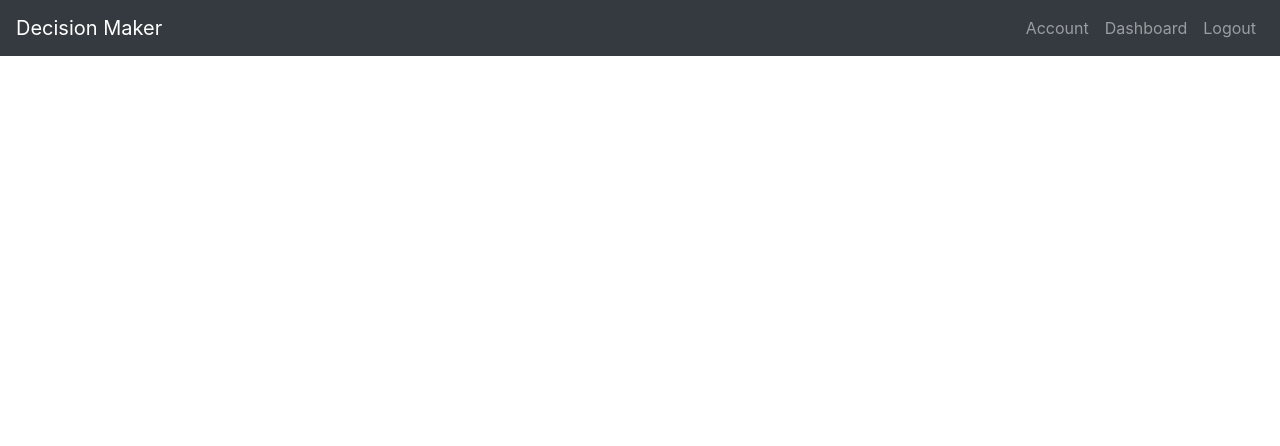
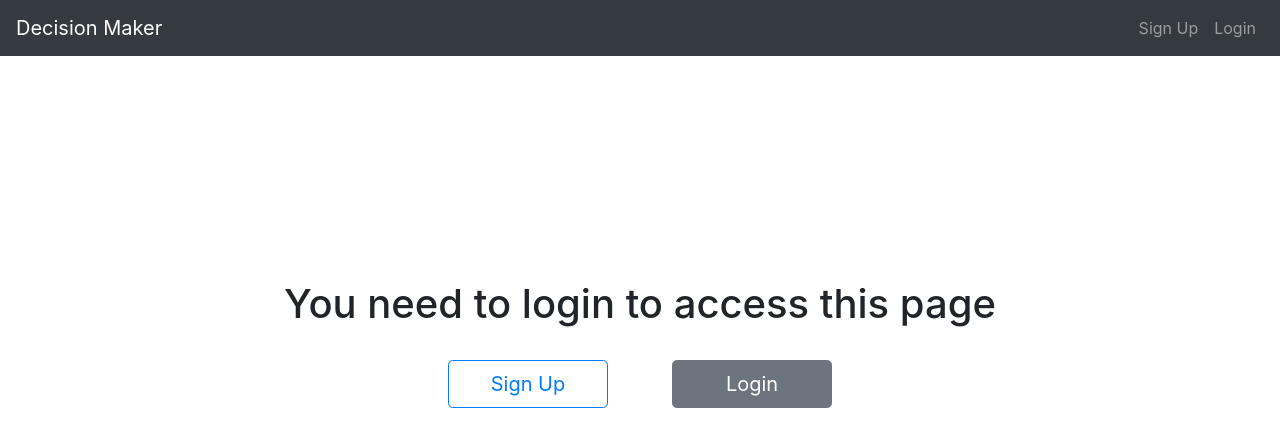
Before and after one commit to azj210/DailyDashboard, a React (Create React App) app in the folder frontend/: page /account in a window 1280 px wide. Shown: the top 446 px of the page. Built offline with nearby package versions, Linux system fonts and the light colour scheme.

Commit message:
fix references to authenticated and checkAuth

```diff
--- a/frontend/src/App.js
+++ b/frontend/src/App.js
@@ -54,10 +54,10 @@ function App() {
       authenticated ?
       <Route path="/" exact={true} component={() => <AccountHome checkAuth={checkAuth} authenticated={authenticated} />} />
       : <Route path="/" exact={true} component={() => <Home checkAuth={checkAuth} authenticated={authenticated} />} />}
-      <Route path="/sign-up" component={() => <SignUp authenticated={authenticated} />} />
-      <Route path="/login" component={() => <Login authenticate={changeAuth} authenticated={authenticated} />} />
+      <Route path="/sign-up" component={() => <SignUp checkAuth={checkAuth} authenticated={authenticated} />} />
+      <Route path="/login" component={() => <Login checkAuth={checkAuth} authenticated={authenticated} />} />
       <Route path="/logout" component={Logout} />
-      <Route path="/account-details" component={() => <AccountDetails checkAuth={checkAuth} authenticated={authenticated} />} />
+      <Route path="/account" component={() => <AccountDetails checkAuth={checkAuth} authenticated={authenticated} />} />
       <Route path="/dashboard-details" component={() => <DashboardDetails checkAuth={checkAuth} authenticated={authenticated} />} />
     </div>
   );
--- a/frontend/src/components/AccountDetails.jsx
+++ b/frontend/src/components/AccountDetails.jsx
@@ -2,12 +2,12 @@ import React from 'react';
 import { Link } from 'react-router-dom';
 import LoginError from './LoginError';
 
-function AccountDetails() {
+function AccountDetails(props) {
 
-    const authenticated = false;
+    props.checkAuth();
 
     return (
-        authenticated ?
+        props.authenticated ?
         <div>
             <Link to="/">Home</Link>
         </div> :
--- a/frontend/src/components/AccountHome.jsx
+++ b/frontend/src/components/AccountHome.jsx
@@ -2,8 +2,6 @@ import React from 'react';
 import { useHistory, Link } from 'react-router-dom';
 
 function AccountHome (props) {
-
-    // props.checkAuth();
 
     const currentDate = new Date();
     const options = { year: 'numeric', month: 'long', day: 'numeric' };
--- a/frontend/src/components/Home.jsx
+++ b/frontend/src/components/Home.jsx
@@ -1,16 +1,15 @@
 import React from 'react';
 import { useHistory, Link, Route } from 'react-router-dom';
+import AccountHome from './AccountHome';
 
 function Home (props) {
 
     props.checkAuth();
 
-    const history = useHistory();
-
     return(
         props.authenticated ?
         <div>
-            {/* {history.push("/")} */}
+            <AccountHome />
         </div> :
         <div className="homepage-header">
             <h1>Decision Maker</h1>
--- a/frontend/src/components/HomeRedirect.jsx
+++ b/frontend/src/components/HomeRedirect.jsx
@@ -5,9 +5,7 @@ function HomeRedirect (props) {
 
     props.checkAuth();
 
-
     return(
-
         <div>
         </div>
     );
--- a/frontend/src/components/Login.jsx
+++ b/frontend/src/components/Login.jsx
@@ -3,6 +3,8 @@ import DataService from '../services/UserServices';
 import { useHistory } from 'react-router-dom';
 
 function Login (props) {
+    props.checkAuth();
+
     const [loginInfo, setLoginInfo] = useState({
         email: "",
         password: ""
@@ -26,7 +28,6 @@ function Login (props) {
         DataService.login(loginInfo)
             .then (response => {
                 if(response.data.success === 1) {
-                    props.authenticate();
                     history.push("/");
                     localStorage.setItem('decisionMakerToken', response.data.token);
                 } else {
--- a/frontend/src/components/SignUp.jsx
+++ b/frontend/src/components/SignUp.jsx
@@ -3,6 +3,8 @@ import DataService from '../services/UserServices';
 import { Link, Route, useHistory } from 'react-router-dom';
 
 function SignUp(props) {
+
+    props.checkAuth();
 
     const history = useHistory();
 
```
